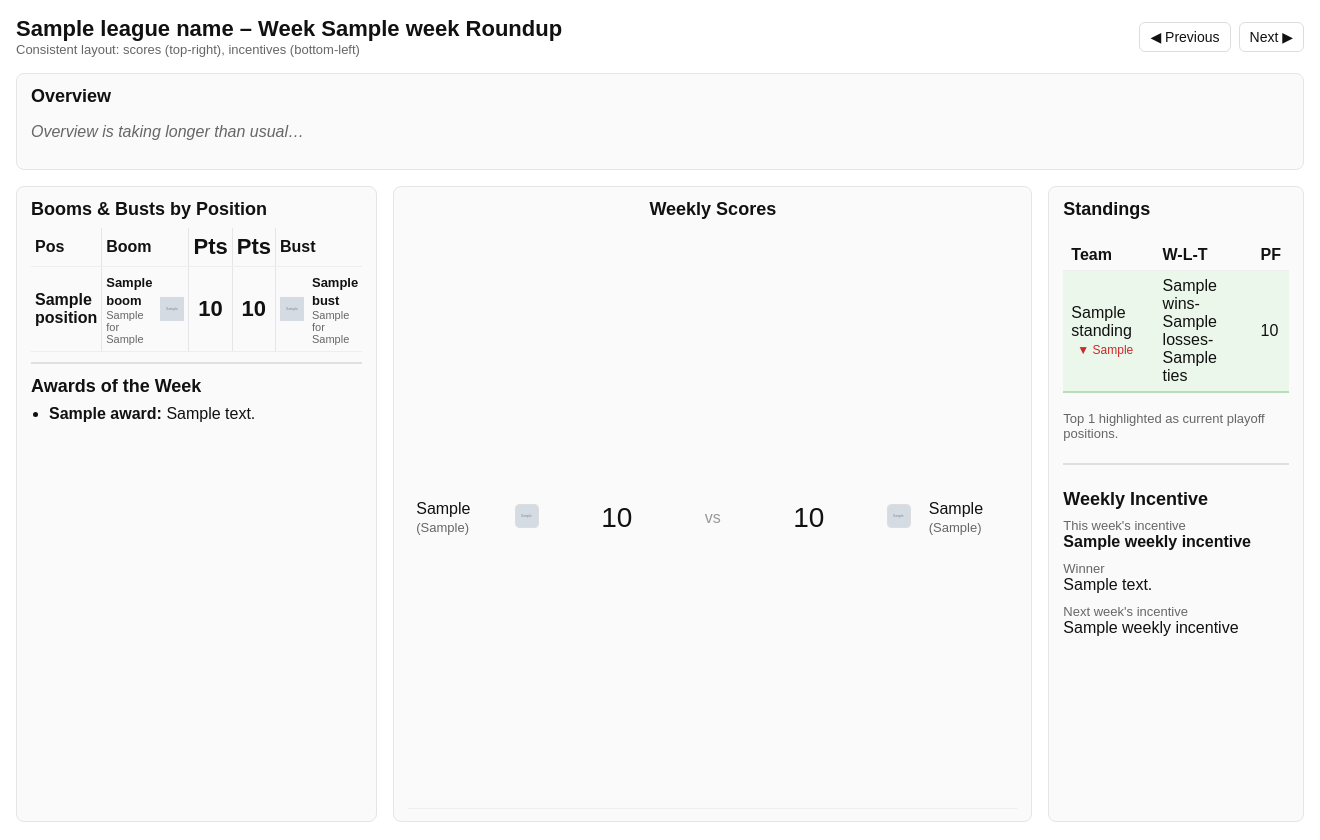
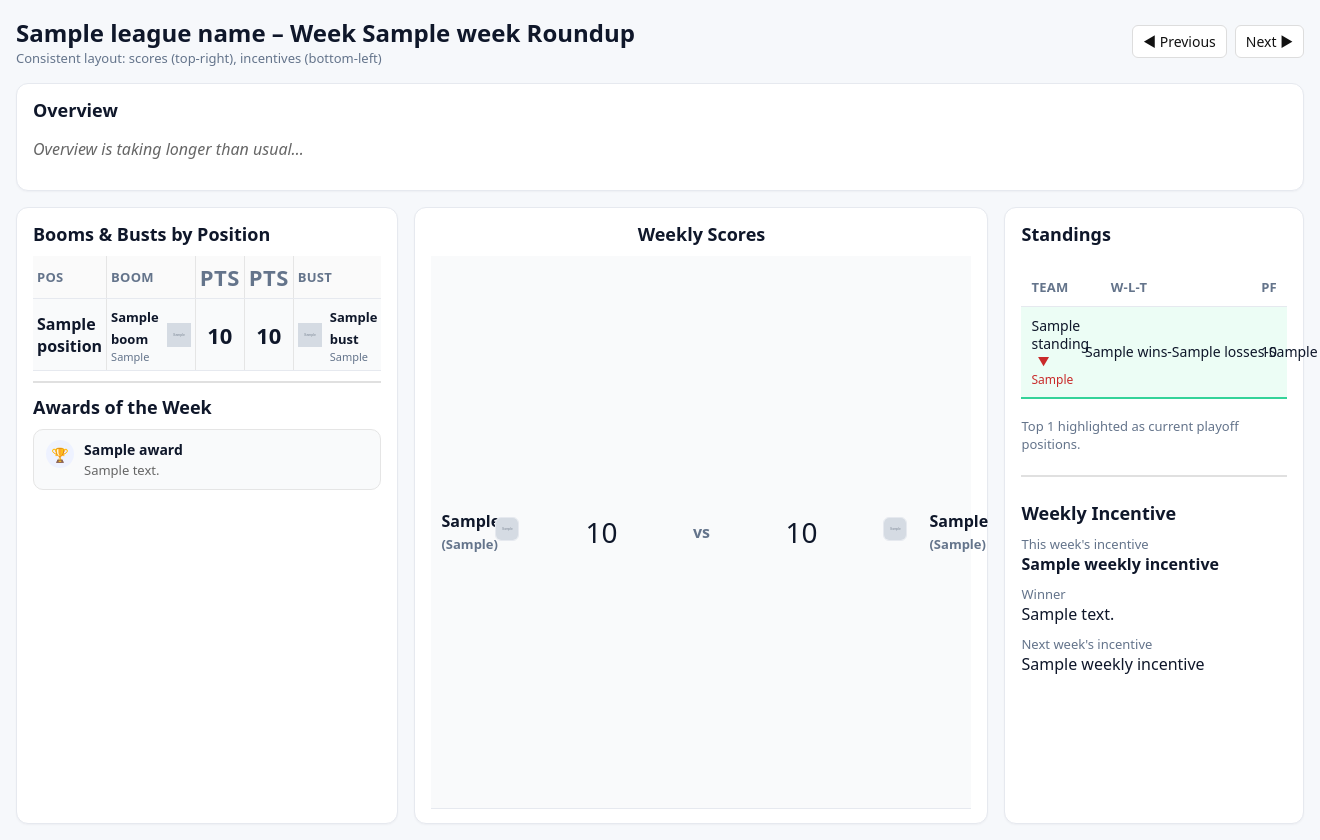
Before and after one commit to samualmoot/fantasy-football-roundup, a Django app: template roundup/templates/roundup/report.html in a window 1320 px wide; the page is wider, and only the part inside the window is pictured. Run offline with Django 5.2, Linux system fonts and the light colour scheme; the template is opened without the code that fills it: most values are stand-ins (such as "Sample title", 1, 10 or a date in 2020); grey boxes marked "Sample" are stand-in pictures.

Commit message:
ui updates

```diff
--- a/roundup/templates/roundup/report.html
+++ b/roundup/templates/roundup/report.html
@@ -6,29 +6,41 @@
   <meta name="viewport" content="width=device-width, initial-scale=1.0" />
   <title>{{ league_name }} – Week {{ week }} Roundup</title>
   <style>
-    body { font-family: Arial, sans-serif; margin: 0; padding: 16px; color: #111; }
-    .grid { display: grid; grid-template-columns: 1fr 2.5fr 1fr; grid-template-rows: auto auto 1fr; gap: 16px; min-height: 100vh; }
+    body { font-family: ui-sans-serif, system-ui, -apple-system, Segoe UI, Roboto, Ubuntu, Cantarell, Noto Sans, Helvetica Neue, Arial; margin: 0; padding: 16px; color: #0f172a; background: #f6f8fb; }
+    .grid { display: grid; grid-template-columns: 1fr 2.3fr 1.2fr; grid-template-rows: auto auto 1fr; gap: 16px; min-height: 100vh; }
     header { grid-column: 1 / -1; display: flex; align-items: center; justify-content: space-between; gap: 12px; flex-wrap: wrap; }
-    .card { background: #fafafa; border: 1px solid #e5e5e5; border-radius: 8px; padding: 12px 14px; }
-    h1 { margin: 0; font-size: 22px; }
-    h2 { margin: 0 0 8px; font-size: 18px; }
+    .card { background: #ffffff; border: 1px solid #e6e9ef; border-radius: 12px; padding: 14px 16px; box-shadow: 0 1px 2px rgba(15,23,42,0.04); }
+    .banner { background: linear-gradient(135deg, #2563eb, #7c3aed); color: #fff; border: none; box-shadow: 0 10px 20px rgba(37,99,235,0.15); }
+    h1 { margin: 0; font-size: 24px; font-weight: 700; }
+    h2 { margin: 0 0 10px; font-size: 18px; font-weight: 700; }
     ul { margin: 8px 0; padding-left: 18px; }
     table { width: 100%; border-collapse: collapse; }
-    .scores { width: 100%; table-layout: fixed; }
-    th, td { padding: 6px 8px; border-bottom: 1px solid #eee; vertical-align: middle; }
-    th { text-align: left; }
-    .standings tr.playoff { background: #eaf7ea; }
-    .standings tr.cutoff > td { border-bottom: 2px solid #b7dfb7; }
-    .muted { color: #666; font-size: 13px; }
+    .scores { width: 100%; table-layout: fixed; font-variant-numeric: tabular-nums; }
+    th, td { padding: 10px 10px; border-bottom: 1px solid #e6e9ef; vertical-align: middle; }
+    th { text-align: left; color: #64748b; font-weight: 600; font-size: 13px; text-transform: uppercase; letter-spacing: .02em; }
+    tbody tr:nth-child(odd) { background: #f9fafb; }
+    tbody tr.close { background: #fff7ed; }
+    .standings { table-layout: fixed; }
+    .standings tr.playoff { background: #ecfdf5; }
+    .standings tr.cutoff > td { border-bottom: 2px solid #34d399; }
+    .standings th, .standings td { white-space: nowrap; }
+    .standings th:nth-child(2), .standings td:nth-child(2) { width: 88px; text-align: center; }
+    .standings th:nth-child(3), .standings td:nth-child(3) { width: 84px; text-align: right; }
+    /* Match font size across team, record, and PF */
+    .standings td:nth-child(2), .standings td:nth-child(3) { font-size: 14px; line-height: 1.25; }
+    /* Allow team names to wrap while keeping Record/PF fixed */
+    .standings td:first-child { white-space: normal; overflow: visible; text-overflow: initial; font-size: 14px; line-height: 1.25; }
+    .muted { color: #64748b; font-size: 13px; }
     .two-col { display: grid; grid-template-columns: 1fr 1fr; gap: 12px; }
-    .scores { font-variant-numeric: tabular-nums; }
     .team-cell { display: flex; align-items: center; gap: 8px; }
-    .team-cell img { width: 22px; height: 22px; border-radius: 4px; object-fit: cover; background: #fff; border: 1px solid #ddd; }
+    .team-cell img { width: 22px; height: 22px; border-radius: 6px; object-fit: cover; background: #fff; border: 1px solid #e6e9ef; }
     .score-col { width: 120px; text-align: center; font-size: 28px; }
-    .vs-col { width: 40px; text-align: center; color: #999; }
+    .score-col strong { color: #16a34a; text-shadow: 0 1px 0 rgba(16,185,129,0.2); }
+    .vs-col { width: 40px; text-align: center; color: #64748b; font-weight: 600; }
     .logo-col { width: 28px; text-align: center; }
-    .logo-img { width: 22px; height: 22px; border-radius: 4px; object-fit: cover; background: #fff; border: 1px solid #ddd; }
-    .name-col { width: auto; }
+    .logo-img { width: 22px; height: 22px; border-radius: 6px; object-fit: cover; background: #fff; border: 1px solid #e6e9ef; }
+    .name-col { width: auto; font-weight: 600; }
+    .pill { display: inline-block; padding: 2px 8px; border-radius: 999px; background: #eef2ff; color: #3730a3; font-size: 12px; font-weight: 600; }
     .move { font-size: 12px; margin-left: 6px; }
     .move.up { color: #138a36; }
     .move.down { color: #c92a2a; }
@@ -51,6 +63,13 @@
     .bb-name-text strong { font-size: 13px; font-weight: 700; }
     .bb-sub { font-size: 11px !important; }
     .section-divider { border-top: 2px solid #e0e0e0; margin: 10px 0 12px; }
+    /* Awards styling */
+    .awards { list-style: none; padding: 0; margin: 0; display: grid; grid-template-columns: 1fr; gap: 8px; }
+    .award { display: flex; align-items: flex-start; gap: 10px; border: 1px solid #e5e5e5; background: #f9fafb; border-radius: 10px; padding: 10px 12px; }
+    .award-icon { width: 28px; height: 28px; border-radius: 50%; display: inline-flex; align-items: center; justify-content: center; font-size: 14px; background: #eef2ff; color: #3730a3; font-weight: 700; flex-shrink: 0; }
+    .award-body { display: grid; gap: 2px; }
+    .award-title { font-weight: 700; font-size: 14px; }
+    .award-text { font-size: 13px; color: #666; }
   </style>
 </head>
 <body>
@@ -149,7 +168,7 @@
                     <div style="display:flex; align-items:center; gap:8px;">
                       <div>
                         <div class="bb-name-text"><strong>{{ row.boom.player_name }}</strong></div>
-                        <div class="muted bb-sub">{{ row.boom.nfl_team }} for {{ row.boom.fantasy_team }}</div>
+                        <div class="muted bb-sub">{{ row.boom.fantasy_team }}</div>
                       </div>
                       {% if row.boom.nfl_logo %}<img class="bb-logo" src="{{ row.boom.nfl_logo }}" alt="{{ row.boom.nfl_team }} logo" />{% endif %}
                     </div>
@@ -165,7 +184,7 @@
                       {% if row.bust.nfl_logo %}<img class="bb-logo" src="{{ row.bust.nfl_logo }}" alt="{{ row.bust.nfl_team }} logo" />{% endif %}
                       <div>
                         <div class="bb-name-text"><strong>{{ row.bust.player_name }}</strong></div>
-                        <div class="muted bb-sub">{{ row.bust.nfl_team }} for {{ row.bust.fantasy_team }}</div>
+                        <div class="muted bb-sub">{{ row.bust.fantasy_team }}</div>
                       </div>
                     </div>
                   {% else %}
@@ -182,11 +201,17 @@
       <div class="section-divider"></div>
       <div>
         <h2>Awards of the Week</h2>
-        <ul>
+        <ul class="awards">
           {% for a in awards %}
-            <li><strong>{{ a.title }}:</strong> {{ a.text }}</li>
+            <li class="award">
+              <span class="award-icon">🏆</span>
+              <div class="award-body">
+                <div class="award-title">{{ a.title }}</div>
+                <div class="award-text">{{ a.text }}</div>
+              </div>
+            </li>
           {% empty %}
-            <li class="muted">No awards available.</li>
+            <li class="muted" style="padding: 6px 0;">No awards available.</li>
           {% endfor %}
         </ul>
       </div>
```
